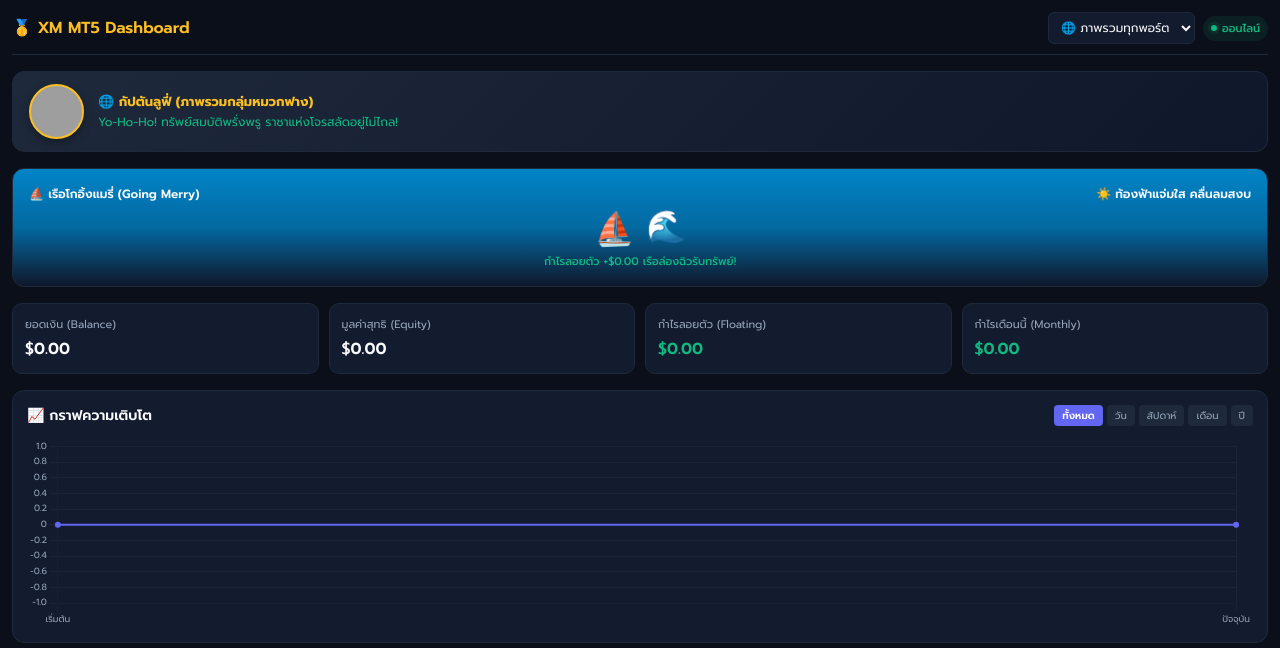
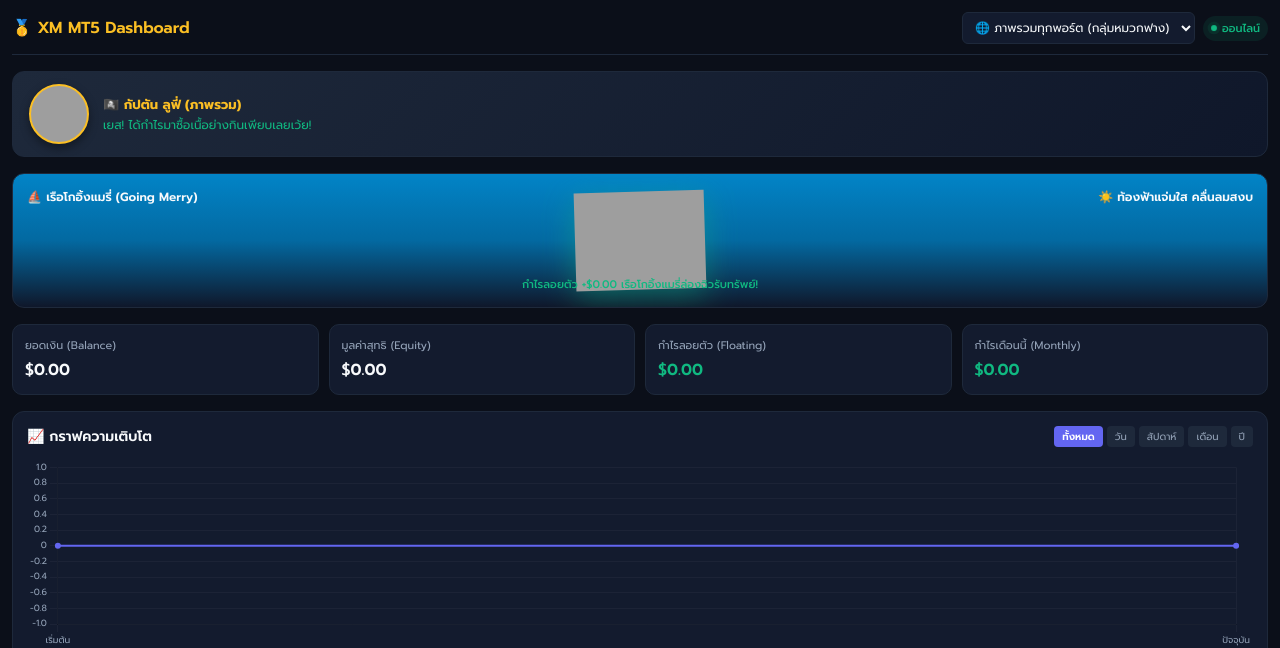
Before and after one commit to batbatzmaru-alt/mt5-gold-dashboard, a Flask app: page / in a window 1280 px wide. Shown: the top 648 px of the page. Run offline with Flask 3, Linux system fonts and the light colour scheme; data that the repository does not hold is empty; grey boxes are pictures that could not be loaded.

Commit message:
Update title and character status bar in HTML

```diff
--- a/templates/index.html
+++ b/templates/index.html
@@ -3,7 +3,7 @@
 <head>
     <meta charset="UTF-8">
     <meta name="viewport" content="width=device-width, initial-scale=1.0">
-    <title>XM MT5 Gold Dashboard - Going Merry Edition</title>
+    <title>XM MT5 Gold Dashboard - One Piece Crew</title>
     <link href="https://fonts.googleapis.com/css2?family=Prompt:wght@300;400;500;600;700&display=swap" rel="stylesheet">
     <script src="https://cdn.jsdelivr.net/npm/chart.js"></script>
     <style>
@@ -51,7 +51,7 @@
             100% { transform: scale(0.95); box-shadow: 0 0 0 0 rgba(16, 185, 129, 0); }
         }
 
-        /* --- One Piece Character Status Bar --- */
+        /* --- Character Status Bar (CSS Sprite ตัดรูปจาก characters.jpg) --- */
         .character-card {
             background: linear-gradient(135deg, #1e293b 0%, #0f172a 100%);
             border: 1px solid var(--border-color);
@@ -65,14 +65,15 @@
             overflow: hidden;
         }
         .character-avatar {
-            width: 55px; height: 55px;
+            width: 60px; height: 60px;
             border-radius: 50%;
             border: 2px solid #fbbf24;
-            background-size: cover;
-            background-position: center;
+            background-image: url("{{ url_for('static', filename='characters.jpg') }}");
+            background-size: 500% 200%; /* 5 คอลัมน์, 2 แถว จากภาพตัวละคร */
+            background-repeat: no-repeat;
             flex-shrink: 0;
-            box-shadow: 0 4px 10px rgba(0,0,0,0.3);
-            background-color: #334155;
+            box-shadow: 0 4px 10px rgba(0,0,0,0.4);
+            background-color: #1e293b;
         }
         .character-info { flex-grow: 1; }
         .character-name { font-size: 13px; font-weight: 700; color: #fbbf24; display: flex; align-items: center; gap: 6px; }
@@ -81,22 +82,20 @@
         /* --- Going Merry Sea Weather Card --- */
         .merry-sea-card {
             border-radius: 12px;
-            padding: 16px;
+            padding: 14px;
             margin-bottom: 16px;
             position: relative;
             overflow: hidden;
             border: 1px solid var(--border-color);
             transition: background 0.5s ease;
-            min-height: 110px;
+            min-height: 130px;
             display: flex;
             flex-direction: column;
             justify-content: space-between;
         }
-        /* สภาพอากาศ: ท้องฟ้าแจ่มใส (กำไร) */
         .merry-sea-card.sunny {
             background: linear-gradient(to bottom, #0284c7, #0369a1, #0f172a);
         }
-        /* สภาพอากาศ: พายุเข้า (ขาดทุน) */
         .merry-sea-card.stormy {
             background: linear-gradient(to bottom, #1e293b, #0f172a, #450a0a);
             animation: shakeCard 0.5s infinite;
@@ -110,59 +109,44 @@
         }
 
         .merry-header {
-            display: flex;
-            justify-content: space-between;
-            align-items: center;
-            font-size: 12px;
-            font-weight: 600;
-            z-index: 2;
+            display: flex; justify-content: space-between; align-items: center;
+            font-size: 12px; font-weight: 600; z-index: 2;
         }
 
         .ship-stage {
-            display: flex;
-            justify-content: center;
-            align-items: center;
-            height: 50px;
-            position: relative;
-            z-index: 2;
+            display: flex; justify-content: center; align-items: center;
+            height: 70px; position: relative; z-index: 2;
         }
 
-        /* เรือโกอิ้งแมรี่และการเคลื่อนไหว */
-        .merry-ship {
-            font-size: 32px;
-            transition: transform 0.3s ease;
+        .merry-ship-img {
+            width: 130px; height: auto; object-fit: contain;
+            filter: drop-shadow(0 5px 10px rgba(0,0,0,0.5));
+            transition: transform 0.3s ease, filter 0.3s ease;
         }
-        .merry-sea-card.sunny .merry-ship {
+        .merry-sea-card.sunny .merry-ship-img {
             animation: sailCalm 3s ease-in-out infinite alternate;
+            filter: drop-shadow(0 8px 15px rgba(16, 185, 129, 0.4));
         }
-        .merry-sea-card.stormy .merry-ship {
+        .merry-sea-card.stormy .merry-ship-img {
             animation: sailStorm 0.4s ease-in-out infinite alternate;
+            filter: drop-shadow(0 5px 15px rgba(239, 68, 68, 0.6)) brightness(0.8) sepia(0.3) hue-rotate(-30deg);
         }
 
         @keyframes sailCalm {
-            0% { transform: translateY(0px) rotate(-3deg); }
-            100% { transform: translateY(-6px) rotate(3deg); }
+            0% { transform: translateY(0px) rotate(-2deg); }
+            100% { transform: translateY(-5px) rotate(2deg); }
         }
         @keyframes sailStorm {
-            0% { transform: translateY(4px) rotate(-12deg) scale(0.95); }
-            100% { transform: translateY(-4px) rotate(12deg) scale(1.05); }
+            0% { transform: translateY(4px) rotate(-10deg) scale(0.95); }
+            100% { transform: translateY(-4px) rotate(10deg) scale(1.05); }
         }
 
-        .weather-desc {
-            text-align: center;
-            font-size: 11px;
-            z-index: 2;
-            font-weight: 500;
-        }
+        .weather-desc { text-align: center; font-size: 11px; z-index: 2; font-weight: 500; }
 
         /* --- Floating Profit Animation --- */
         .floating-profit {
-            position: absolute;
-            font-weight: 700;
-            font-size: 18px;
-            pointer-events: none;
-            animation: floatUp 1.8s ease-out forwards;
-            z-index: 99;
+            position: absolute; font-weight: 700; font-size: 18px; pointer-events: none;
+            animation: floatUp 1.8s ease-out forwards; z-index: 99;
             text-shadow: 0 2px 4px rgba(0,0,0,0.6);
         }
         @keyframes floatUp {
@@ -252,24 +236,24 @@
         </div>
     </header>
 
-    <!-- One Piece Character Status Bar -->
+    <!-- Character Status Bar -->
     <div class="character-card" id="character-card">
-        <div class="character-avatar" id="char-avatar" style="background-image: url('https://upload.wikimedia.org/wikipedia/en/3/3b/Monkey_D_Luffy.png');"></div>
+        <div class="character-avatar" id="char-avatar"></div>
         <div class="character-info">
-            <div class="character-name" id="char-name">🏴‍☠️ กัปตัน ลูฟี่</div>
-            <div class="character-dialog" id="char-dialog">"เนื้อย่างชิ้นโตอยู่แค่เอื้อม! ลุยกันเลย!"</div>
+            <div class="character-name" id="char-name">🏴‍☠️ กำลังโหลด...</div>
+            <div class="character-dialog" id="char-dialog">"กำลังเตรียมออกเรือ..."</div>
         </div>
         <div id="float-origin" style="position: absolute; right: 40px; bottom: 20px;"></div>
     </div>
 
-    <!-- โซนเรือโกอิ้งแมรี่และสภาพอากาศ (ตามกำไรลอยตัว) -->
+    <!-- Going Merry Sea Weather Card -->
     <div class="merry-sea-card sunny" id="merry-card">
         <div class="merry-header">
             <span>⛵ เรือโกอิ้งแมรี่ (Going Merry)</span>
             <span id="merry-status-text">ท้องฟ้าแจ่มใส คลื่นลมสงบ</span>
         </div>
         <div class="ship-stage">
-            <div class="merry-ship" id="merry-ship-icon">⛵</div>
+            <img src="https://static.wikia.nocookie.net/onepiece/images/a/a6/Going_Merry_Infobox.png" alt="Going Merry" class="merry-ship-img" id="merry-ship-img">
         </div>
         <div class="weather-desc" id="merry-weather-desc">สถานะพอร์ตปกติ ล่องเรือรับลมสบาย ๆ</div>
     </div>
@@ -368,14 +352,19 @@
 
         const monthNames = ["มกราคม", "กุมภาพันธ์", "มีนาคม", "เมษายน", "พฤษภาคม", "มิถุนายน", "กรกฎาคม", "สิงหาคม", "กันยายน", "ตุลาคม", "พฤศจิกายน", "ธันวาคม"];
 
-        const characters = {
-            "combined": {
-                name: "🌐 กัปตันลูฟี่ (ภาพรวมกลุ่มหมวกฟาง)",
-                avatar: "https://upload.wikimedia.org/wikipedia/en/3/3b/Monkey_D_Luffy.png",
-                happyDialog: "Yo-Ho-Ho! ทรัพย์สมบัติพรั่งพรู ราชาแห่งโจรสลัดอยู่ไม่ไกล!",
-                sadDialog: "พายุเข้าแล้วพี่น้อง! ช่วยกันกางใบเรือด่วน!"
-            }
-        };
+        // ฐานข้อมูลตัวละคร 10 ตัวจากภาพ (จัดเรียงตามตำแหน่ง แถวละ 5 ตัว)
+        const characterList = [
+            { name: "กัปตัน ลูฟี่", happy: "เยส! ได้กำไรมาซื้อเนื้อย่างกินเพียบเลยเว้ย!", sad: "หิวเนื้อจนไม่มีแรงสู้แล้ว พอร์ตแดงแจ๋เลย!", bgPos: "0% 0%" },
+            { name: "โรโรโนอา โซโร", happy: "วิชาสามดาบ ฟันกำไรเข้าเป้าไร้รอยขีดข่วน!", sad: "เส้นทางกราฟมันหลงทิศอีกแล้วเรอะ...", bgPos: "25% 0%" },
+            { name: "นามิ", happy: "ฮ่า ๆ ๆ! เบรีเข้ากระเป๋าเต็ม ๆ ดอกเบี้ยสวยงาม!", sad: "ใครทำพอร์ตฉันเสียหายยะ เดี๋ยวคิดดอกเบี้ยร้อยละ 300!", bgPos: "50% 0%" },
+            { name: "กุ๊ก ซันจิ", happy: "เพื่อคุณนามิและโรบินคนสวย กำไรแค่นี้จิ๊บๆ ครับ!", sad: "โธ่เว้ย ขาดทุนแบบนี้เสียรสชาติอาหารหมด!", bgPos: "75% 0%" },
+            { name: "ช็อปเปอร์", happy: "ฮือ ๆ ดีใจจังเลย กำไรมาแล้ว เย่!", sad: "แย่แล้ว ๆ พอร์ตป่วยหนัก ต้องรีบรักษาด่วน!", bgPos: "100% 0%" },
+            { name: "อุซุป (โซเงคิง)", happy: "เห็นไหมล่ะ ฝีมือยิงเป้าทำกำไรของกัปตันอุซุปผู้ยิ่งใหญ่!", sad: "ว๊ากกก! พอร์ตจะแตกแล้ว หนีเร้ววว!", bgPos: "0% 100%" },
+            { name: "นิคโก โรบิน", happy: "ฟลูสึเซฟ... การลงทุนงอกเงยงดงามมากค่ะ", sad: "สถานการณ์เริ่มน่ากังวลแล้วนะคะ...", bgPos: "25% 100%" },
+            { name: "แฟรงกี้", happy: "ซูเปอร์พอร์ต! กำไรพุ่งทะยานระดับซูเปอร์เลยเว้ยเฮ้ย!", sd: "เครื่องยนต์ขัดข้อง! ต้องซ่อมด่วน SUPER!", bgPos: "50% 100%" },
+            { name: "โปร์โตกัส ดี. เอส", happy: "ไฟลุกท่วมพอร์ตแล้ว! กำไรเดือดดาลจริง ๆ!", sad: "เปลวเพลิงเริ่มมอดดับ... ต้องเติมเชื้อเพลิงใหม่!", bgPos: "75% 100%" },
+            { name: "แชงค์ส ผมแดง", happy: "ทำได้ดีนี่... ให้เกียรติกับชัยชนะครั้งนี้หน่อย", sad: "ตลาดมีความผันผวนสูง... ต้องใจเย็นไว้สหาย", bgPos: "100% 100%" }
+        ];
 
         function fetchData() {
             fetch('/api/data')
@@ -395,7 +384,7 @@
         function updateAccountDropdown(accounts) {
             const select = document.getElementById('account-select');
             let currentVal = select.value;
-            let html = `<option value="combined">🌐 ภาพรวมทุกพอร์ต</option>`;
+            let html = `<option value="combined">🌐 ภาพรวมทุกพอร์ต (กลุ่มหมวกฟาง)</option>`;
             for (let accId in accounts) {
                 html += `<option value="${accId}">พอร์ต: ${accId}</option>`;
             }
@@ -447,44 +436,51 @@
             floatingEl.innerText = `$${floatingVal.toLocaleString(undefined, {minimumFractionDigits: 2})}`;
             floatingEl.className = `value ${floatingVal >= 0 ? 'profit-pos' : 'profit-neg'}`;
 
-            // อัปเดตคาแรกเตอร์และสภาพอากาศเรือโกอิ้งแมรี่ตามกำไรลอยตัว (Floating)
-            updateCharacterAndMerry(floatingVal, targetData.deals || []);
+            updateCharacterAndMerry(targetData, floatingVal);
 
             buildCalendar(targetData.deals || []);
             buildRecentTrades(targetData.deals || []);
             buildChart(targetData.deals || [], targetData.balance);
         }
 
-        function updateCharacterAndMerry(floatingVal, deals) {
-            let char = characters['combined'];
-            document.getElementById('char-name').innerText = char.name;
+        function updateCharacterAndMerry(targetData, floatingVal) {
+            // เลือกตัวละครตาม Account ID หรือใช้ลูฟี่เป็นหลักถ้าเป็นภาพรวม
+            let charIndex = 0;
+            if (selectedAccount !== 'combined') {
+                charIndex = Math.abs(parseInt(selectedAccount) || 0) % characterList.length;
+            }
+            let char = characterList[charIndex];
+
+            // อัปเดต CSS Sprite ให้แสดงตัวละครที่ตรงกับพอร์ต
+            let avatarEl = document.getElementById('char-avatar');
+            avatarEl.style.backgroundPosition = char.bgPos;
+
+            document.getElementById('char-name').innerText = `🏴‍☠️ ${char.name} ${selectedAccount !== 'combined' ? '(พอร์ต: '+selectedAccount+')' : '(ภาพรวม)'}`;
 
             let dialogEl = document.getElementById('char-dialog');
             let isProfit = floatingVal >= 0;
-            dialogEl.innerText = isProfit ? char.happyDialog : char.sadDialog;
+            dialogEl.innerText = isProfit ? char.happy : char.sad;
             dialogEl.style.color = isProfit ? 'var(--profit-color)' : 'var(--loss-color)';
 
-            // ควบคุมสภาพอากาศเรือโกอิ้งแมรี่ตามกำไรลอยตัว
+            // อัปเดตสภาพอากาศเรือโกอิ้งแมรี่
             let merryCard = document.getElementById('merry-card');
             let merryStatusText = document.getElementById('merry-status-text');
-            let merryShipIcon = document.getElementById('merry-ship-icon');
             let merryWeatherDesc = document.getElementById('merry-weather-desc');
 
             if (floatingVal >= 0) {
                 merryCard.className = "merry-sea-card sunny";
                 merryStatusText.innerText = "☀️ ท้องฟ้าแจ่มใส คลื่นลมสงบ";
-                merryShipIcon.innerText = "⛵ 🌊";
-                merryWeatherDesc.innerText = `กำไรลอยตัว +$${floatingVal.toFixed(2)} เรือล่องฉิวรับทรัพย์!`;
+                merryWeatherDesc.innerText = `กำไรลอยตัว +$${floatingVal.toFixed(2)} เรือโกอิ้งแมรี่ล่องฉิวรับทรัพย์!`;
                 merryWeatherDesc.style.color = "var(--profit-color)";
             } else {
                 merryCard.className = "merry-sea-card stormy";
                 merryStatusText.innerText = "⛈️ พายุเข้า! คลื่นลมรุนแรง";
-                merryShipIcon.innerText = "⛵ 🌀";
-                merryWeatherDesc.innerText = `ขาดทุนลอยตัว -$${Math.abs(floatingVal).toFixed(2)} เรือกำลังฝ่ามรสุม!`;
+                merryWeatherDesc.innerText = `ขาดทุนลอยตัว -$${Math.abs(floatingVal).toFixed(2)} เรือโกอิ้งแมรี่กำลังฝ่ามรสุม!`;
                 merryWeatherDesc.style.color = "var(--loss-color)";
             }
 
-            if (deals && deals.length > 0) {
+            let deals = targetData.deals || [];
+            if (deals.length > 0) {
                 let latestDeal = [...deals].sort((a,b) => b.time - a.time)[0];
                 if (lastKnownProfit !== latestDeal.ticket) {
                     lastKnownProfit = latestDeal.ticket;
```
